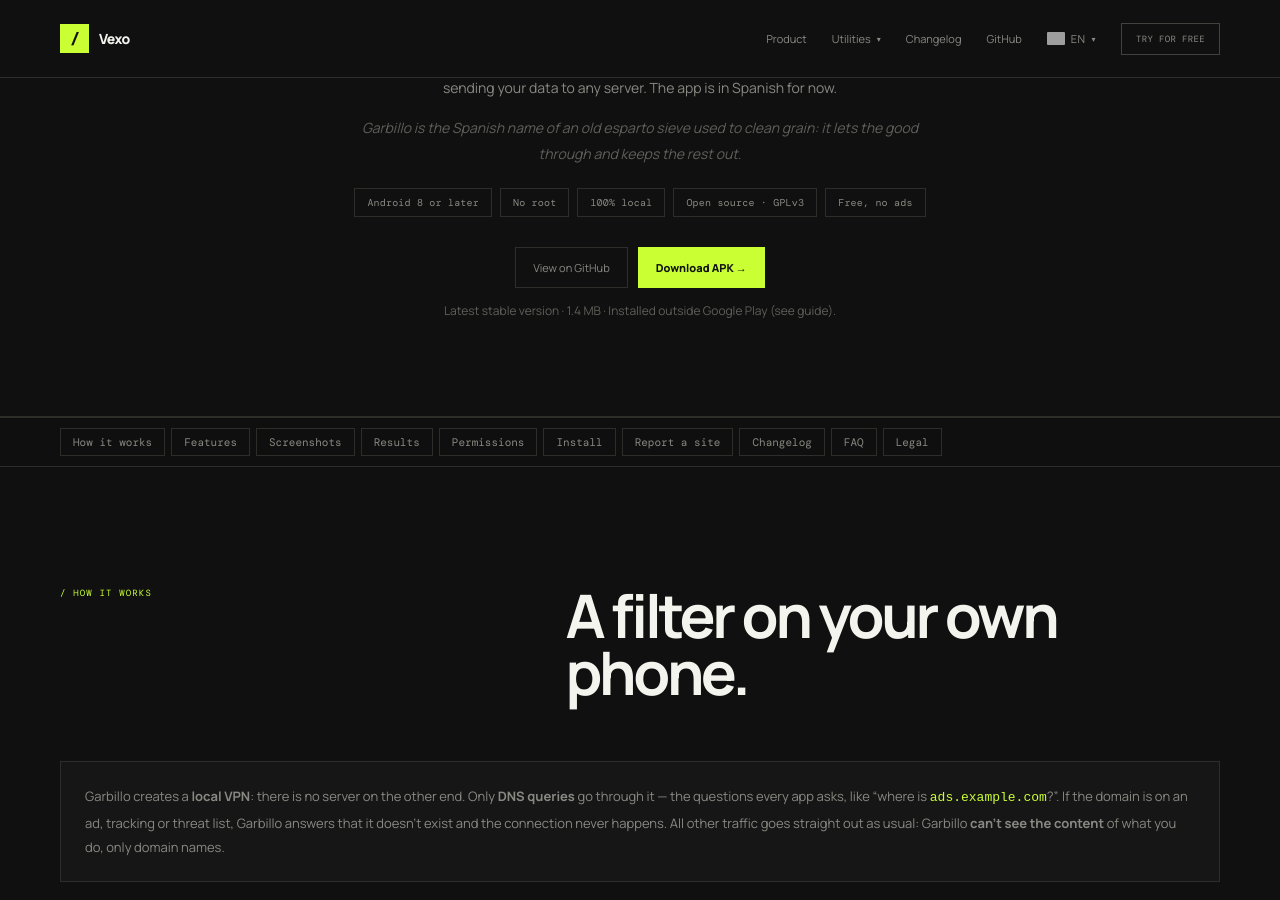
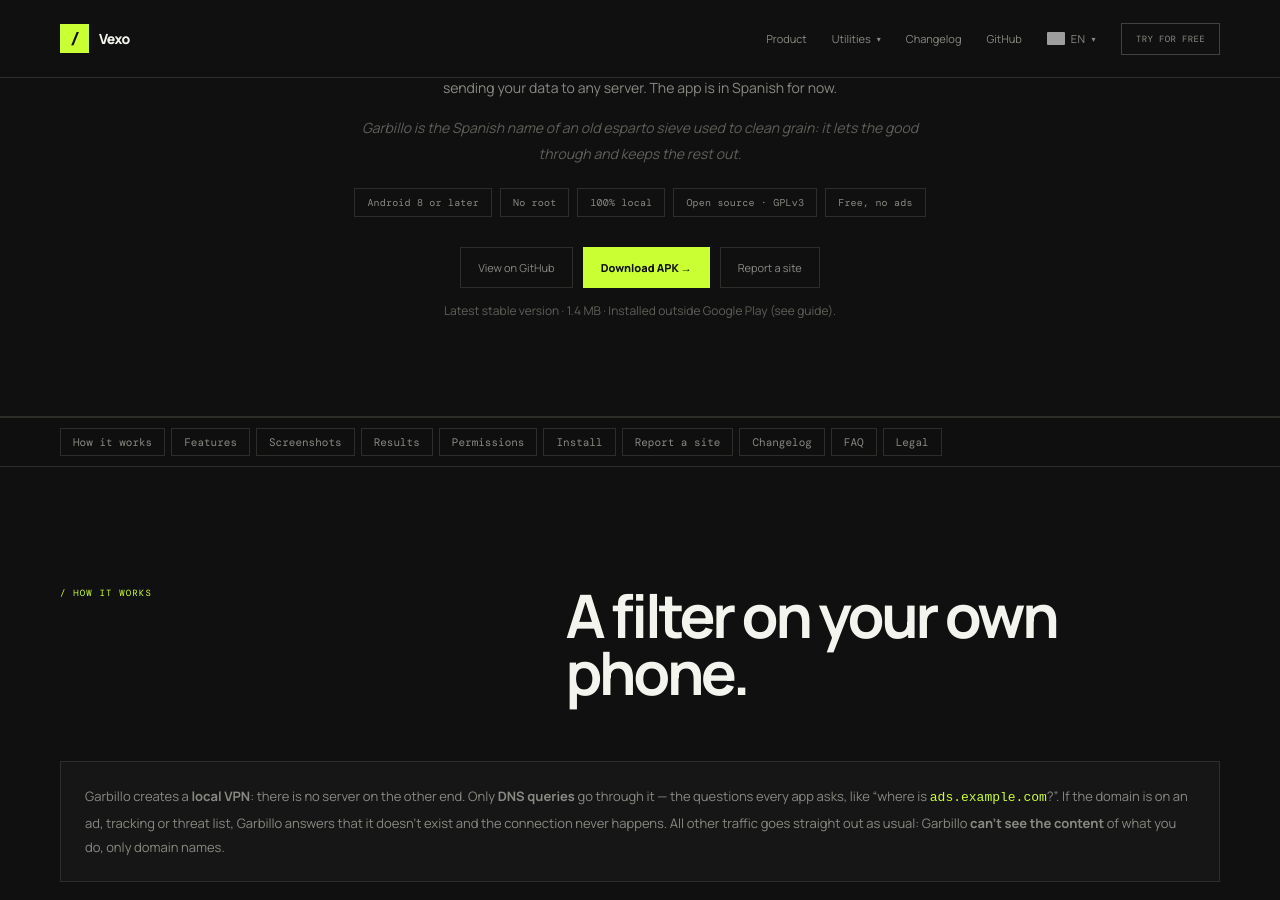
Before and after one commit to flowmaticc/flowmaticc.github.io, a Jekyll site: the page built from en/utilities/bloqueador-android/index.html, in a window 1280 px wide and 900 px high, scrolled down 415 px. Built offline with Jekyll 4.4.1, drawn with Linux system fonts in a browser that asks for light colours; grey boxes are pictures that could not be loaded.

Commit message:
Garbillo: botón "Reportar una web" junto a la descarga
Co-Authored-By: Claude Opus 5.5 <noreply@anthropic.com>

```diff
--- a/_data/i18n/en.yml
+++ b/_data/i18n/en.yml
@@ -378,6 +378,7 @@ bloqueador:
     chips: ["Android 8 or later", "No root", "100% local", "Open source · GPLv3", "Free, no ads"]
     cta_download: "Download APK →"
     cta_github: "View on GitHub"
+    cta_report: "Report a site"
     download_note: "Latest stable version · 1.4 MB · Installed outside Google Play (see guide)."
 
   how:
--- a/_data/i18n/es.yml
+++ b/_data/i18n/es.yml
@@ -487,6 +487,7 @@ bloqueador:
     chips: ["Android 8 o superior", "Sin root", "100% local", "Código abierto · GPLv3", "Gratis y sin anuncios"]
     cta_download: "Descargar APK →"
     cta_github: "Ver en GitHub"
+    cta_report: "Reportar una web"
     download_note: "Versión estable más reciente · 1,4 MB · Se instala fuera de Google Play (ver guía)."
 
   how:
--- a/_includes/pages/bloqueador-body.html
+++ b/_includes/pages/bloqueador-body.html
@@ -25,6 +25,7 @@
   <div class="hero-actions">
     <a href="https://github.com/{{ repo }}" class="button-secondary" target="_blank" rel="noopener" data-umami="click-github" data-umami-tool="bloqueador">{{ t.hero.cta_github }}</a>
     <a href="https://github.com/{{ repo }}/releases/latest" class="button-primary js-apk-download" data-umami="download-bloqueador" data-umami-tool="bloqueador">{{ t.hero.cta_download }}</a>
+    <a href="#reportar" class="button-secondary" data-umami="click-report" data-umami-tool="bloqueador">{{ t.hero.cta_report }}</a>
   </div>
   <p class="bq-note">{{ t.hero.download_note }}</p>
 
```
